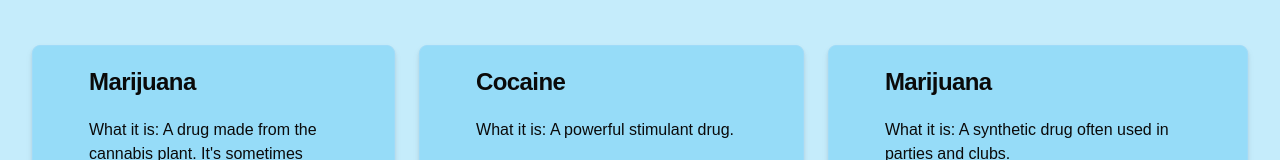
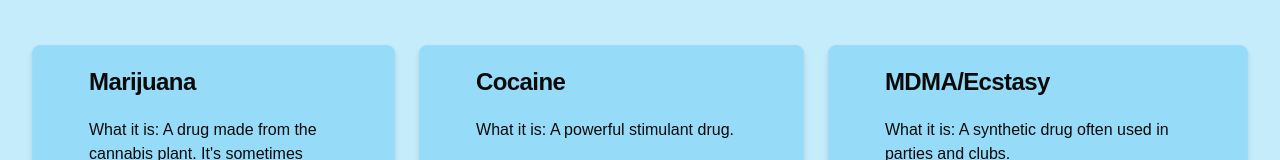
Before and after one commit to damnabbit09/heartcode-mentee, a Next.js app: page / in a window 1280 px wide. Shown: the part 835-995 px from the top of the page. Built offline with nearby package versions, Linux system fonts and the light colour scheme.

Commit message:
fix text

```diff
--- a/src/app/page.tsx
+++ b/src/app/page.tsx
@@ -71,7 +71,7 @@ export default function Home() {
           <Card className="px-8 border-accent drop-shadow-md">
             <CardHeader>
               <CardTitle>
-                Marijuana
+                MDMA/Ecstasy
               </CardTitle>
             </CardHeader>
             <CardContent>
```
